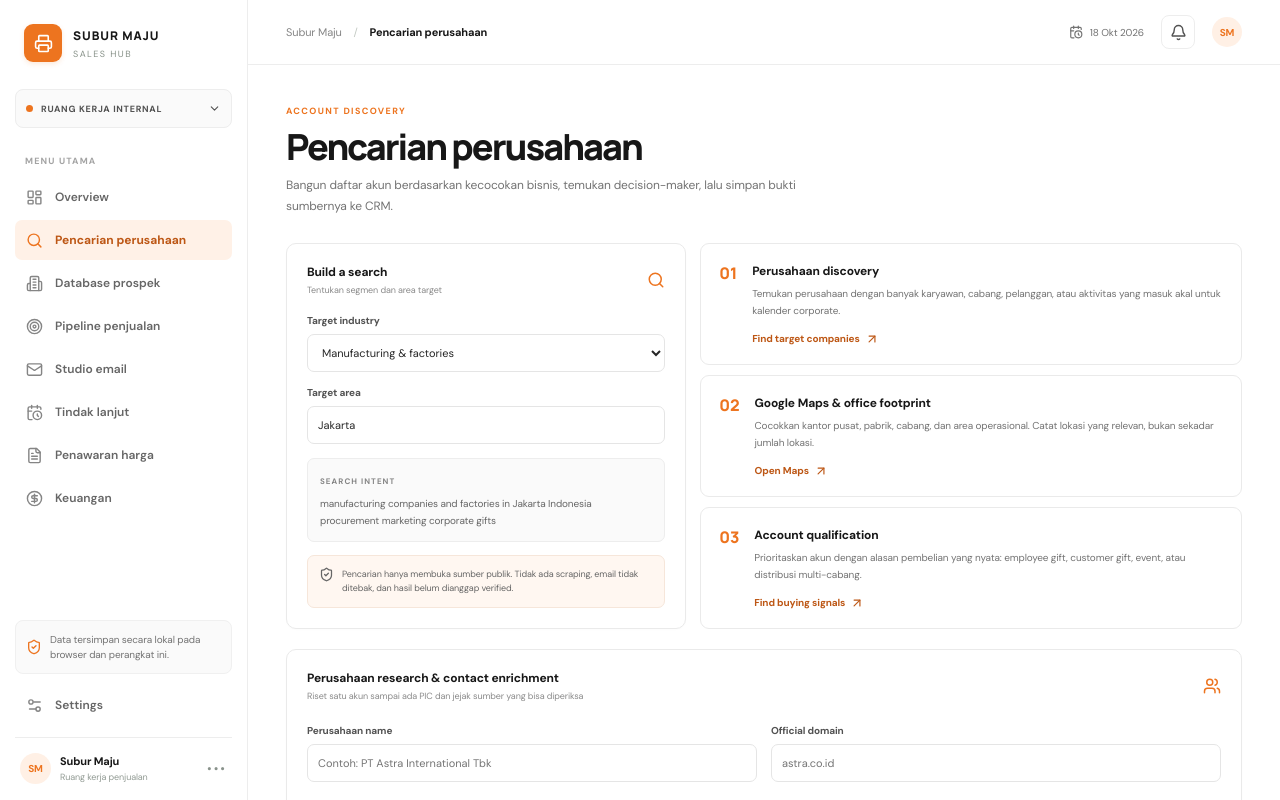
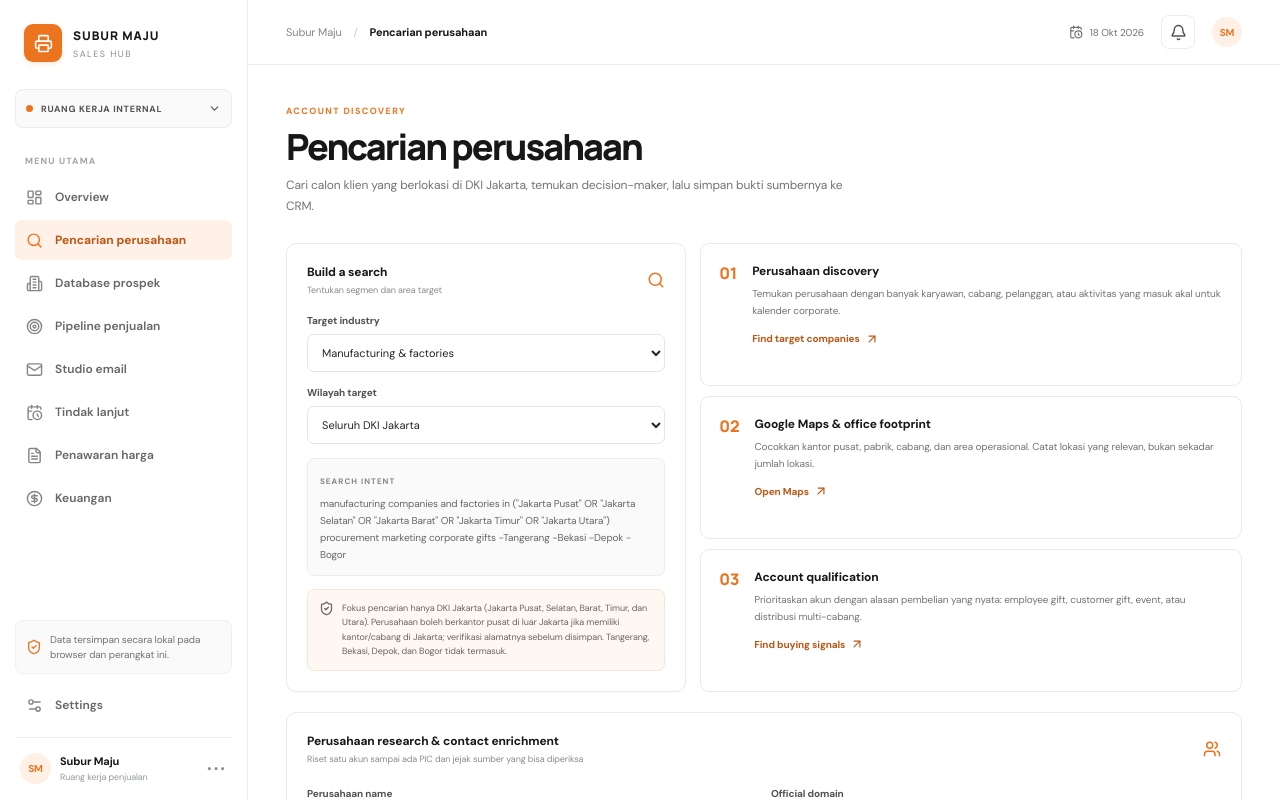
Before and after one commit to Heroness1/subur-maju-printing, a Next.js app: page /sales-hub in a window 1280 px wide. Both pictures are taken after a click on the button "Pencarian perusahaan". Shown: the top 800 px of the page. Built offline with nearby package versions, Linux system fonts and the light colour scheme.

Commit message:
Limit Company Finder to DKI Jakarta

```diff
--- a/app/sales-hub/page.jsx
+++ b/app/sales-hub/page.jsx
@@ -74,7 +74,7 @@ export default function SalesHubPage() {
   const [notice, setNotice] = useState("");
   const [mobileNav, setMobileNav] = useState(false);
   const [finderIndustry, setFinderIndustry] = useState("manufacturing");
-  const [finderArea, setFinderArea] = useState("Jakarta");
+  const [finderArea, setFinderArea] = useState("DKI Jakarta");
 
   useEffect(() => {
     try {
@@ -422,8 +422,10 @@ function CompanyFinder({industry,setIndustry,area,setArea,onAdd}) {
     corporate:"large companies and corporate headquarters"
   };
   const phrase = labels[industry] || labels.corporate;
-  const query = phrase + " in " + area + " Indonesia procurement marketing corporate gifts";
-  const mapQuery = phrase + " in " + area;
+  const jakartaDistricts = '"Jakarta Pusat" OR "Jakarta Selatan" OR "Jakarta Barat" OR "Jakarta Timur" OR "Jakarta Utara"';
+  const locationQuery = area === "DKI Jakarta" ? "(" + jakartaDistricts + ")" : '"' + area + '" DKI Jakarta';
+  const query = phrase + " in " + locationQuery + " procurement marketing corporate gifts -Tangerang -Bekasi -Depok -Bogor";
+  const mapQuery = phrase + " in " + (area === "DKI Jakarta" ? "DKI Jakarta" : area + ", DKI Jakarta");
   const company = companyName.trim();
   const domain = companyDomain.trim().replace(/^https?:\/\//i,"").replace(/\/.*$/,"");
   const exact = company ? '"' + company + '"' : phrase;
@@ -439,14 +441,14 @@ function CompanyFinder({industry,setIndustry,area,setArea,onAdd}) {
   ];
   const readyToSave = company.length > 1;
   return <section className="hub-page">
-    <PageHeading eyebrow="ACCOUNT DISCOVERY" title="Pencarian perusahaan" description="Bangun daftar akun berdasarkan kecocokan bisnis, temukan decision-maker, lalu simpan bukti sumbernya ke CRM."/>
+    <PageHeading eyebrow="ACCOUNT DISCOVERY" title="Pencarian perusahaan" description="Cari calon klien yang berlokasi di DKI Jakarta, temukan decision-maker, lalu simpan bukti sumbernya ke CRM."/>
     <div className="finder-layout">
       <div className="panel finder-controls">
         <div className="panel-head"><div><b>Build a search</b><small>Tentukan segmen dan area target</small></div><Search size={18}/></div>
         <label className="field-label">Target industry<select value={industry} onChange={(e)=>setIndustry(e.target.value)}><option value="manufacturing">Manufacturing & factories</option><option value="property">Property & real estate</option><option value="finance">Banking & finance</option><option value="hospitality">Hotels & hospitality</option><option value="distribution">Distribution & FMCG</option><option value="corporate">Large corporate accounts</option></select></label>
-        <label className="field-label">Target area<input value={area} onChange={(e)=>setArea(e.target.value)} placeholder="Jakarta / Jakarta Timur / Bekasi"/></label>
+        <label className="field-label">Wilayah target<select value={area} onChange={(e)=>setArea(e.target.value)}><option value="DKI Jakarta">Seluruh DKI Jakarta</option><option value="Jakarta Pusat">Jakarta Pusat</option><option value="Jakarta Selatan">Jakarta Selatan</option><option value="Jakarta Barat">Jakarta Barat</option><option value="Jakarta Timur">Jakarta Timur</option><option value="Jakarta Utara">Jakarta Utara</option></select></label>
         <div className="finder-query"><small>SEARCH INTENT</small><p>{query}</p></div>
-        <div className="field-note"><ShieldCheck size={15}/> Pencarian hanya membuka sumber publik. Tidak ada scraping, email tidak ditebak, dan hasil belum dianggap verified.</div>
+        <div className="field-note"><ShieldCheck size={15}/> Fokus pencarian hanya DKI Jakarta (Jakarta Pusat, Selatan, Barat, Timur, dan Utara). Perusahaan boleh berkantor pusat di luar Jakarta jika memiliki kantor/cabang di Jakarta; verifikasi alamatnya sebelum disimpan. Tangerang, Bekasi, Depok, dan Bogor tidak termasuk.</div>
       </div>
       <div className="finder-results">
         <article className="finder-card"><span className="finder-number">01</span><div><b>Perusahaan discovery</b><p>Temukan perusahaan dengan banyak karyawan, cabang, pelanggan, atau aktivitas yang masuk akal untuk kalender corporate.</p><a href={searchUrl(query+" official company list")} target="_blank" rel="noreferrer">Find target companies <ArrowUpRight size={14}/></a></div></article>
```
